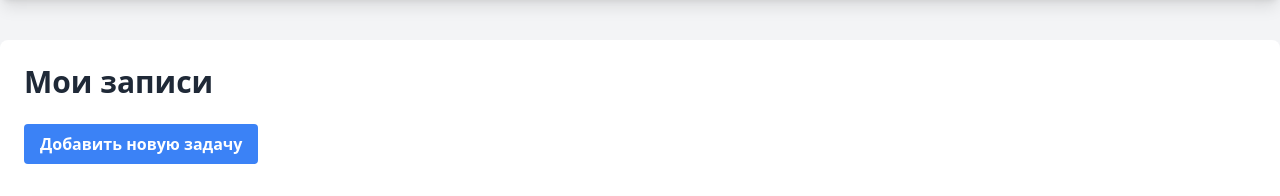
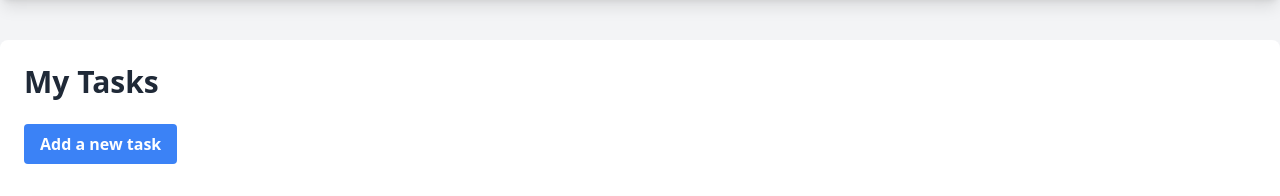
Before and after one commit to yudakov21/task_management_api, a FastAPI app: template src/templates/task_list.html in a window 1280 px wide. Shown: the part 64-260 px from the top of the page. Run offline with FastAPI, Linux system fonts and the light colour scheme; the template is opened without the code that fills it, so the values that code supplies are empty; parts of the project's set-up code (start-up, migrations or seed data) failed here and were passed over; some libraries are stand-ins or nearby versions.

Commit message:
Сhanged translation

```diff
--- a/src/templates/edit_task.html
+++ b/src/templates/edit_task.html
@@ -45,7 +45,7 @@
 
         <button id="updateRecordButton" type="button" class="bg-blue-500 hover:bg-blue-700 text-white font-bold py-2 px-4 rounded">Save</button>
         <a href="/pages/task_list" class="inline-block align-baseline font-bold text-sm text-blue-500 hover:text-blue-800">
-            Отмена
+            Cancel
         </a>
     </form>
 
--- a/src/templates/task_list.html
+++ b/src/templates/task_list.html
@@ -1,10 +1,10 @@
 {% extends "base.html" %}
 
 {% block content %}
-    <h1 class="text-3xl font-bold mb-6">Мои записи</h1>
+    <h1 class="text-3xl font-bold mb-6">My Tasks</h1>
 
     <a href="/pages/task_list/add_task" class="bg-blue-500 hover:bg-blue-700 text-white font-bold py-2 px-4 rounded mb-4 inline-block">
-        Добавить новую задачу
+        Add a new task
     </a>
 
     <!-- Tables -->
```
